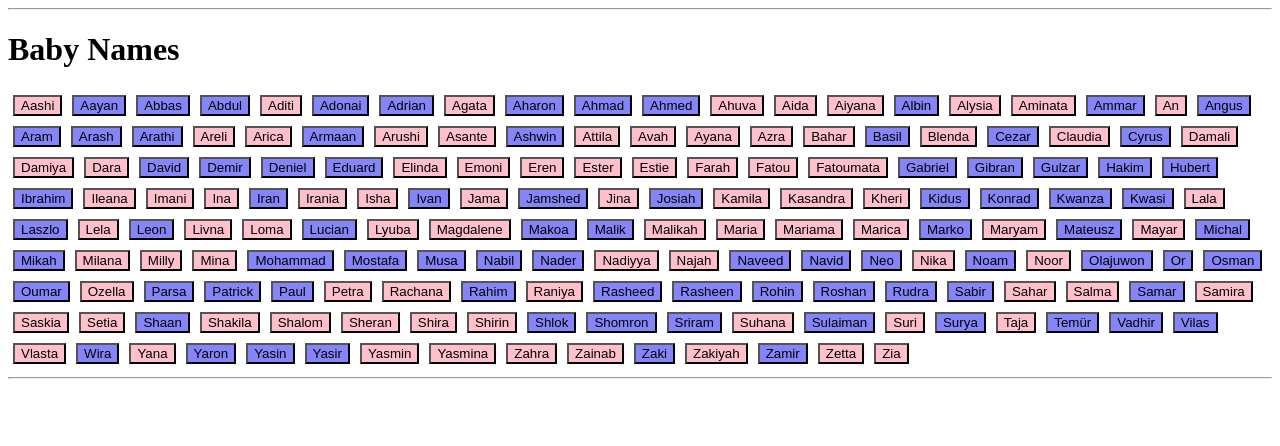
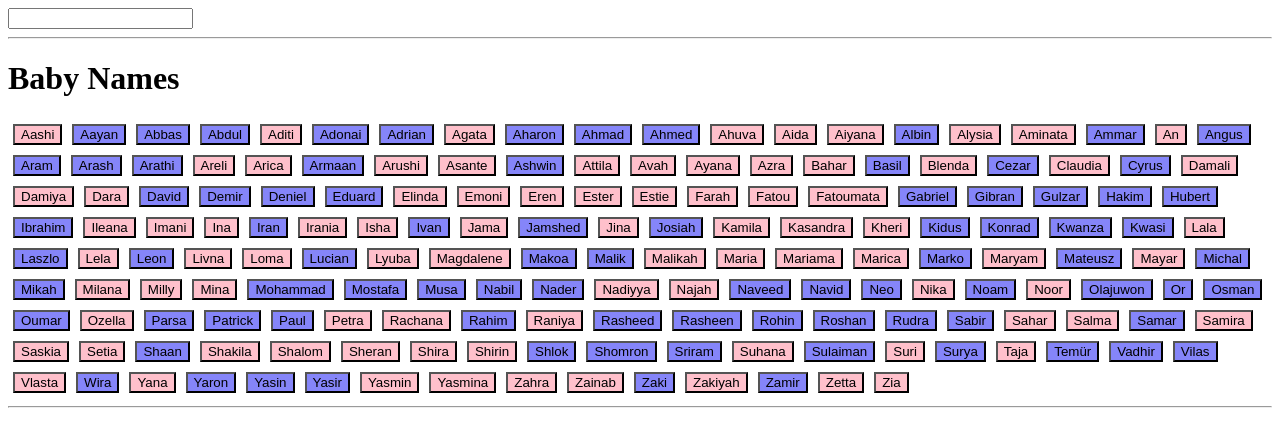
Before and after one commit to AR-47/baby-names-react, a React (Create React App) app: page / in a window 1280 px wide. Shown: the top 446 px of the page. Built offline with nearby package versions, Linux system fonts and the light colour scheme.

Commit message:
completed ex2

```diff
--- /dev/null
+++ b/src/SearchBar.tsx
@@ -0,0 +1,20 @@
+import { useState } from "react";
+
+interface SearchBar {
+    value: string,
+    onChange: (e: React.ChangeEvent<HTMLInputElement>) => void
+}
+
+function SearchBar(props: SearchBar) {
+
+
+    return (
+        <>
+            <input
+            value={props.value}
+            onChange={props.onChange}/>
+        </>
+    )
+}
+
+export default SearchBar;
--- a/src/components/NamesSection.tsx
+++ b/src/components/NamesSection.tsx
@@ -1,20 +1,34 @@
-import data from "../data/babyNamesData.json";
+import { SetStateAction, useEffect, useState } from "react";
+import SearchBar from "../SearchBar";
+import data from "../data/namesData.json";
 import NameButton from "./NameButton";
+import filterNames from "../utils/filterNames";
 
 function BabyNamesSection(): JSX.Element {
-  data.sort((a, b) => a.name.localeCompare(b.name));
 
-  const babyNameList = data.map((nameInfo) => {
-    return (
-      <NameButton key={nameInfo.id} name={nameInfo.name} sex={nameInfo.sex} />
-    );
+const [inputValue, setInputValue] = useState<string>("");
+
+const handleSearchUpdate = (e: React.ChangeEvent<HTMLInputElement>) => {
+  setInputValue(e.target.value);
+};
+
+data.sort((a, b) => a.name.localeCompare(b.name));
+
+const filteredNameList = filterNames(data, inputValue)
+.map((nameInfo) => {
+  return (
+    <NameButton key={nameInfo.id} name={nameInfo.name} sex={nameInfo.sex} />
+  );
   });
 
   return (
     <>
+      <SearchBar
+        value={inputValue}
+        onChange={handleSearchUpdate}/>
       <hr />
       <h1>Baby Names</h1>
-      {babyNameList}
+      {filteredNameList}
       <hr />
     </>
   );
--- /dev/null
+++ b/src/dataInterface.ts
@@ -0,0 +1,7 @@
+interface DataInterface {
+    id: number;
+    name: string;
+    sex: string;
+  }
+
+  export default DataInterface;
--- /dev/null
+++ b/src/utils/filterNames.ts
@@ -0,0 +1,12 @@
+import DataInterface from "../dataInterface";
+
+
+function filterNames(nameList: DataInterface[], query: string) {
+    query = query.toLowerCase();
+    return nameList.filter(nameInfo =>
+        nameInfo.name.split(' ').some(word =>
+            word.toLowerCase().startsWith(query)
+    ));
+}
+
+export default filterNames;
```
Also changed, not shown: src/data/namesData.json (renamed from src/data/babyNamesData.json).
